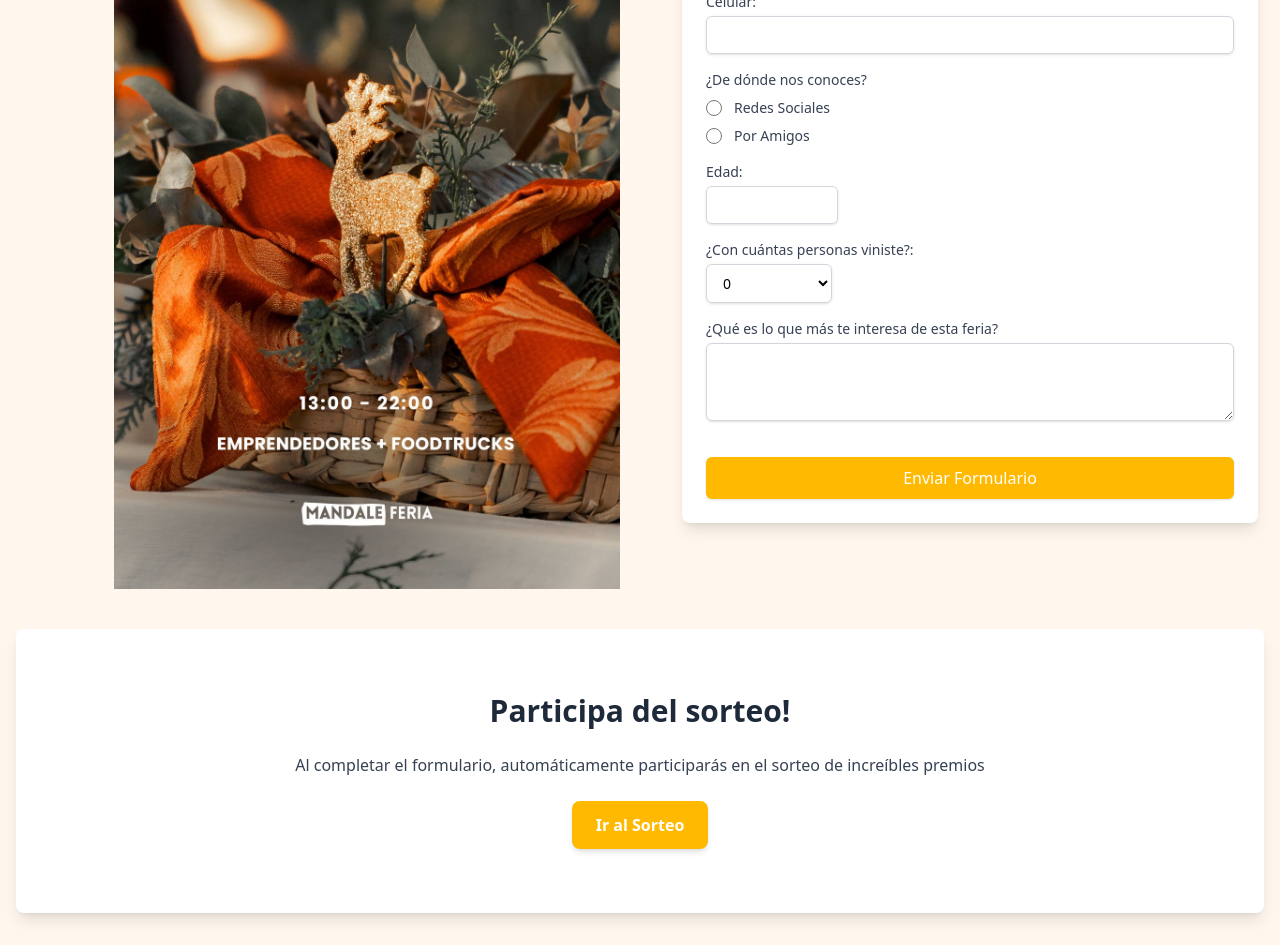
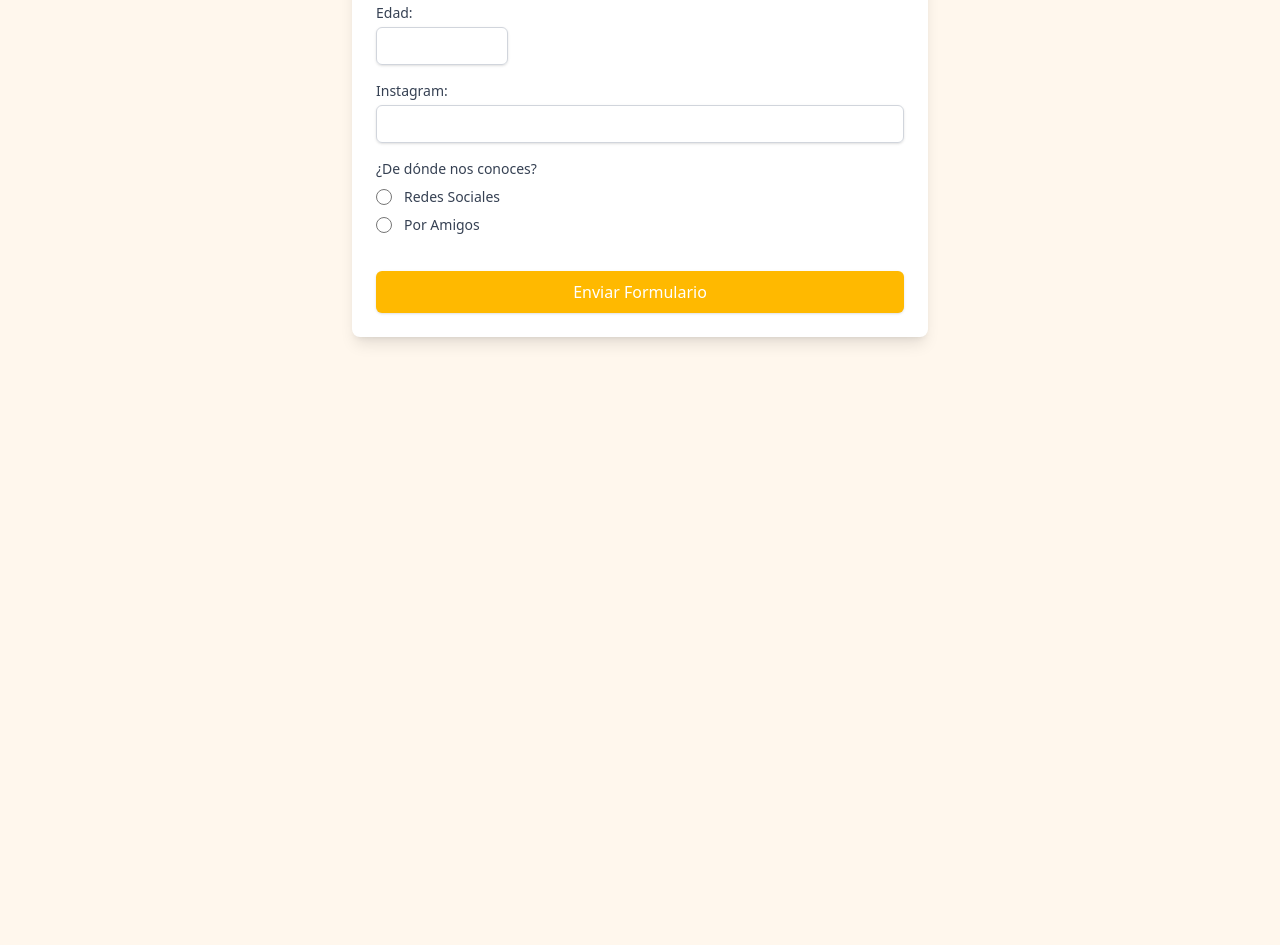
Before and after one commit to erikcba/mandale-feria, a plain HTML site: page acreditacion.html in a window 1280 px wide. Shown: the part 439-1384 px from the top of the page. After the commit the page ends 800 px from the top, so only its background shows below. Drawn offline with nearby package versions, Linux system fonts and the light colour scheme.

Commit message:
forms funcionales

```diff
--- a/index.html
+++ b/acreditacion.html
@@ -9,20 +9,17 @@
 </head>
 
 <body class="bg-orange-50">
+
     <div class="fixed top-0 bg-white shadow-md py-6 flex flex-row items-center justify-center w-full">
         <img src="./Assets/feria-logo.png" alt="">
     </div>
     <section id="hero"
         class="container mx-auto mt-32 pb-10 sm:pb-0 flex flex-col-reverse sm:flex-row items-center justify-center gap-10 px-4 sm:px-0">
-        <div class="sm:w-1/2 w-full">
-            <img class="h-[900px] ml-auto" src='./Assets/flyer-navidad.jpg' alt="">
-        </div>
-        <div class="sm:w-1/2 w-full">
+        <div class=" w-full">
             <form
-                action="https://script.google.com/macros/s/AKfycbzeHcmAe04yU1IF8-cwbjKiYG-WyHdSsCToe004etT_MMPQ1JFqQIbXJ3Q68LI4HOZ_sQ/exec"
+                action="https://script.google.com/macros/s/AKfycbyKwLAuI8X5VH5SSg5Y_8oFQvGP6MgGH6Tq5lkzgyEFTBEMJqE_2FJW67Y26LM0uEEYlg/exec"
                 method="POST" class="max-w-xl mx-auto p-6 bg-white shadow-lg rounded-lg space-y-4">
-                <h2 class="text-2xl font-bold text-gray-800 mb-6">Registro ingresantes</h2>
-
+                <h2 class="text-2xl font-bold text-gray-800 mb-6">Acreditacion + Sorteo</h2>
                 <div>
                     <label for="nombre_apellido" class="block text-sm font-medium text-gray-700">Nombre y
                         Apellido:</label>
@@ -39,6 +36,18 @@
                 <div>
                     <label for="celular" class="block text-sm font-medium text-gray-700">Celular:</label>
                     <input type="tel" id="celular" name="Celular" required
+                        class="mt-1 block w-full px-3 py-2 border border-gray-300 rounded-md shadow-sm focus:outline-none focus:ring-indigo-500 focus:border-indigo-500 sm:text-sm">
+                </div>
+
+                <div>
+                    <label for="edad" class="block text-sm font-medium text-gray-700">Edad:</label>
+                    <input type="number" id="edad" name="Edad" min="10" max="120"
+                        class="mt-1 block w-1/4 px-3 py-2 border border-gray-300 rounded-md shadow-sm focus:outline-none focus:ring-indigo-500 focus:border-indigo-500 sm:text-sm">
+                </div>
+
+                <div>
+                    <label for="instagram" class="block text-sm font-medium text-gray-700">Instagram:</label>
+                    <input type="text" id="instagram" name="instagram"
                         class="mt-1 block w-full px-3 py-2 border border-gray-300 rounded-md shadow-sm focus:outline-none focus:ring-indigo-500 focus:border-indigo-500 sm:text-sm">
                 </div>
 
@@ -64,31 +73,6 @@
                     </div>
                 </div>
 
-                <div>
-                    <label for="edad" class="block text-sm font-medium text-gray-700">Edad:</label>
-                    <input type="number" id="edad" name="Edad" min="10" max="120"
-                        class="mt-1 block w-1/4 px-3 py-2 border border-gray-300 rounded-md shadow-sm focus:outline-none focus:ring-indigo-500 focus:border-indigo-500 sm:text-sm">
-                </div>
-
-                <div>
-                    <label for="acompanantes" class="block text-sm font-medium text-gray-700">¿Con cuántas personas
-                        viniste?:</label>
-                    <select id="acompanantes" name="Acompanantes"
-                        class="mt-1 block pl-3 pr-10 py-2 text-base  border border-gray-300 rounded-md shadow-sm focus:outline-none focus:ring-indigo-500 focus:border-indigo-500 sm:text-sm rounded-md">
-                        <option value="0">0</option>
-                        <option value="1">1</option>
-                        <option value="2">2</option>
-                        <option value="3">3</option>
-                        <option value="4+">4 o más</option>
-                    </select>
-                </div>
-
-                <div>
-                    <label for="intereses" class="block text-sm font-medium text-gray-700">¿Qué es lo que más te
-                        interesa de esta feria?</label>
-                    <textarea id="intereses" name="Intereses" rows="3"
-                        class="mt-1 block w-full px-3 py-2 border border-gray-300 rounded-md shadow-sm focus:outline-none focus:ring-indigo-500 focus:border-indigo-500 sm:text-sm"></textarea>
-                </div>
 
                 <div class="pt-5">
                     <button type="submit"
@@ -99,22 +83,6 @@
             </form>
         </div>
     </section>
-    <section id="btn_sorteo" class="pt-10 px-4">
-        <div class="container mx-auto rounded-lg shadow-lg py-6 mx-4 mb-8 bg-white">
-            <h2 class="text-center text-3xl font-bold text-gray-800 mb-6 mt-10">
-                Participa del sorteo!
-            </h2>
-            <p class="text-center text-gray-700 mb-6 px-4">
-                Al completar el formulario, automáticamente participarás en el sorteo de increíbles premios
-            </p>
-            <div class="flex justify-center mb-10">
-                <a href="./sorteo.html"
-                    class="py-3 px-6 bg-amber-400 text-white font-semibold rounded-lg shadow-md hover:bg-amber-600 hover:cursor-pointer focus:outline-none focus:ring-2 focus:ring-offset-2 focus:ring-amber-500">
-                    Ir al Sorteo
-                </a>
-            </div>
-        </div>
-    </section>
 </body>
 
 </html>
```
